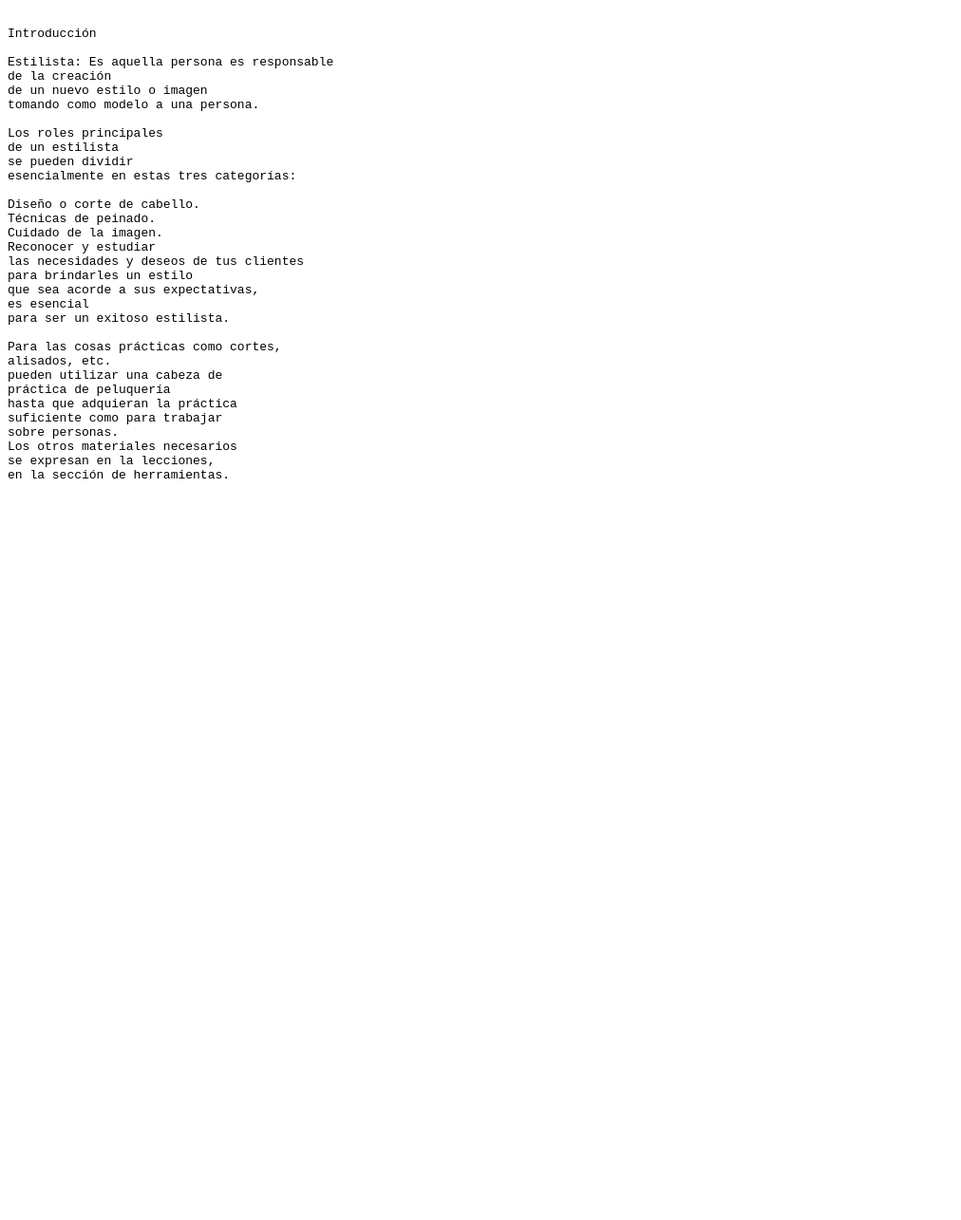
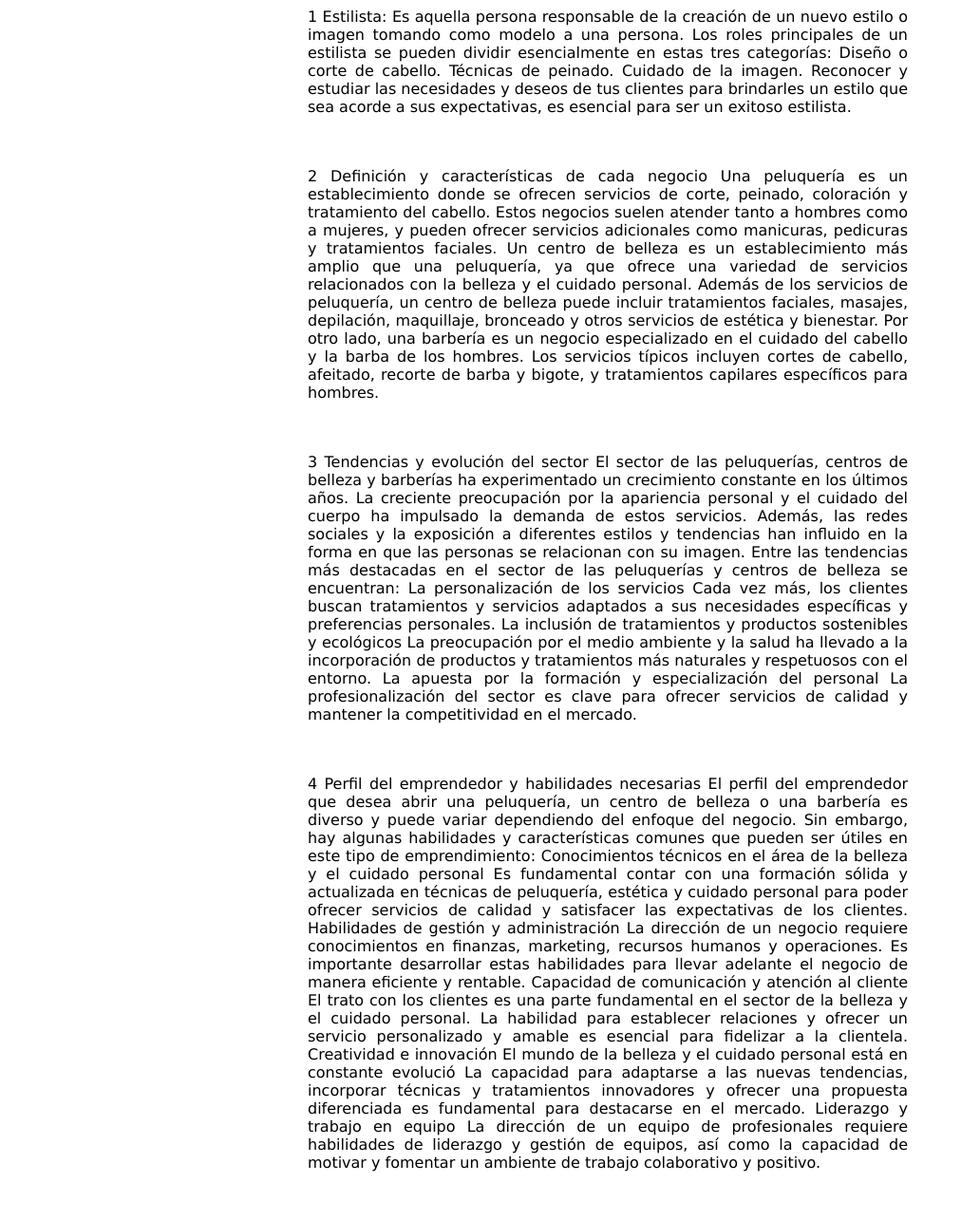
Before and after one commit to fabygithub/peluqueria, a plain HTML site: page introduccion.html in a window 1280 px wide. Shown: the top 1285 px of the page at 95% size, without its empty margins (0-1012 px from the left). Before the commit the page ends 800 px from the top, so only its background shows below. Drawn offline with Linux system fonts and the light colour scheme.

Commit message:
Update introduccion.html

```diff
--- a/introduccion.html
+++ b/introduccion.html
@@ -5,50 +5,105 @@
     <meta name="viewport" content="width=device-width, initial-scale=1.0">
     <title>Document</title>
 </head>
+
+<style>
+    p {text-align: justify;
+    margin: auto;
+    width: 50%;
+    font-size: medium;
+    font-family: Verdana, Geneva, Tahoma, sans-serif;}
+</style>
+
+
 <body>
 
-<pre>
-
-Introducción
-
-Estilista: Es aquella persona es responsable
-de la creación
-de un nuevo estilo o imagen
-tomando como modelo a una persona.
-
-Los roles principales
-de un estilista
-se pueden dividir
-esencialmente en estas tres categorías:
-
+<p>
+1 Estilista: Es aquella persona responsable de la creación de un nuevo estilo o imagen tomando como modelo a una persona.
+Los roles principales de un estilista se pueden dividir esencialmente en estas tres categorías:
 Diseño o corte de cabello.
 Técnicas de peinado.
 Cuidado de la imagen.
-Reconocer y estudiar
-las necesidades y deseos de tus clientes
-para brindarles un estilo
-que sea acorde a sus expectativas,
-es esencial
-para ser un exitoso estilista.
+Reconocer y estudiar las necesidades y deseos de tus clientes para brindarles un estilo que sea acorde a sus expectativas, es esencial para ser un exitoso estilista.
+</p>
 
-Para las cosas prácticas como cortes,
-alisados, etc.
-pueden utilizar una cabeza de
-práctica de peluquería
-hasta que adquieran la práctica
-suficiente como para trabajar
-sobre personas.
-Los otros materiales necesarios
-se expresan en la lecciones,
-en la sección de herramientas.
+<br>
+<br>
+<br>
 
+<p>
+2 Definición y características de cada negocio
+Una peluquería es un establecimiento donde se ofrecen servicios de corte, peinado, coloración y tratamiento del cabello. Estos negocios suelen atender tanto a hombres como a mujeres, y pueden ofrecer servicios adicionales como manicuras, pedicuras y tratamientos faciales.
 
+Un centro de belleza es un establecimiento más amplio que una peluquería, ya que ofrece una variedad de servicios relacionados con la belleza y el cuidado personal. Además de los servicios de peluquería, un centro de belleza puede incluir tratamientos faciales, masajes, depilación, maquillaje, bronceado y otros servicios de estética y bienestar.
 
+Por otro lado, una barbería es un negocio especializado en el cuidado del cabello y la barba de los hombres. Los servicios típicos incluyen cortes de cabello, afeitado, recorte de barba y bigote, y tratamientos capilares específicos para hombres.
+</p>
 
+<br>
+<br>
+<br>
 
+<p>
+3 Tendencias y evolución del sector
+El sector de las peluquerías, centros de belleza y barberías ha experimentado un crecimiento constante en los últimos años. La creciente preocupación por la apariencia personal y el cuidado del cuerpo ha impulsado la demanda de estos servicios. Además, las redes sociales y la exposición a diferentes estilos y tendencias han influido en la forma en que las personas se relacionan con su imagen.
 
-</pre>
+Entre las tendencias más destacadas en el sector de las peluquerías y centros de belleza se encuentran:
 
+La personalización de los servicios
+Cada vez más, los clientes buscan tratamientos y servicios adaptados a sus necesidades específicas y preferencias personales.
+La inclusión de tratamientos y productos sostenibles y ecológicos
+La preocupación por el medio ambiente y la salud ha llevado a la incorporación de productos y tratamientos más naturales y respetuosos con el entorno.
+La apuesta por la formación y especialización del personal
+La profesionalización del sector es clave para ofrecer servicios de calidad y mantener la competitividad en el mercado.
+</p>
+
+<br>
+<br>
+<br>
+
+<p>
+4 Perfil del emprendedor y habilidades necesarias
+El perfil del emprendedor que desea abrir una peluquería, un centro de belleza o una barbería es diverso y puede variar dependiendo del enfoque del negocio. Sin embargo, hay algunas habilidades y características comunes que pueden ser útiles en este tipo de emprendimiento:
+
+Conocimientos técnicos en el área de la belleza y el cuidado personal
+Es fundamental contar con una formación sólida y actualizada en técnicas de peluquería, estética y cuidado personal para poder ofrecer servicios de calidad y satisfacer las expectativas de los clientes.
+Habilidades de gestión y administración
+La dirección de un negocio requiere conocimientos en finanzas, marketing, recursos humanos y operaciones. Es importante desarrollar estas habilidades para llevar adelante el negocio de manera eficiente y rentable.
+Capacidad de comunicación y atención al cliente
+El trato con los clientes es una parte fundamental en el sector de la belleza y el cuidado personal. La habilidad para establecer relaciones y ofrecer un servicio personalizado y amable es esencial para fidelizar a la clientela.
+Creatividad e innovación
+El mundo de la belleza y el cuidado personal está en constante evolució La capacidad para adaptarse a las nuevas tendencias, incorporar técnicas y tratamientos innovadores y ofrecer una propuesta diferenciada es fundamental para destacarse en el mercado.
+Liderazgo y trabajo en equipo
+La dirección de un equipo de profesionales requiere habilidades de liderazgo y gestión de equipos, así como la capacidad de motivar y fomentar un ambiente de trabajo colaborativo y positivo.
+</p>
+
+<br>
+<br>
+<br>
+
+<p>
+5 Oportunidades y desafíos en el sector
+El sector de las peluquerías, centros de belleza y barberias ofrece diversas oportunidades para el emprendimiento y la creación de negocios exitosos. Entre las principales oportunidades se encuentran:
+
+La creciente demanda de servicios de belleza y cuidado personal
+El interés en la apariencia y el bienestar personal sigue creciendo, lo que se traduce en una mayor demanda de estos servicios.
+La personalización y adaptación a las necesidades de los clientes
+La oferta de servicios y tratamientos personalizados y adaptados a las necesidades y preferencias de cada cliente es una oportunidad para destacarse en el mercado y fidelizar a la clientela.
+La incorporación de productos y tratamientos sostenibles y ecológicos
+La preocupación por el medio ambiente y la salud crea una demanda de productos y tratamientos más naturales y respetuosos con el entorno.
+Sin embargo, el sector también presenta desafíos que deben ser abordados por los emprendedores:
+
+La competencia en el mercado
+La proliferación de negocios similares puede dificultar la diferenciación y la captación de clientes. Es importante encontrar una propuesta de valor única y ofrecer servicios y experiencias que se destaquen en el mercado.
+La necesidad de inversión inicial
+La apertura de una peluquería, centro de belleza o barbería requiere una inversión inicial en infraestructura, mobiliario y equipo. La obtención de financiamiento y la gestión adecuada de los recursos es clave para el éxito del negocio.
+La actualización constante en técnicas y tendencias
+El sector de la belleza y el cuidado personal evoluciona rápidamente, y es necesario estar al tanto de las novedades y tendencias para mantener la competitividad y atraer a los clientes.
+</p>
+
+<br>
+<br>
+<br>
 
 </body>
 </html>
```
